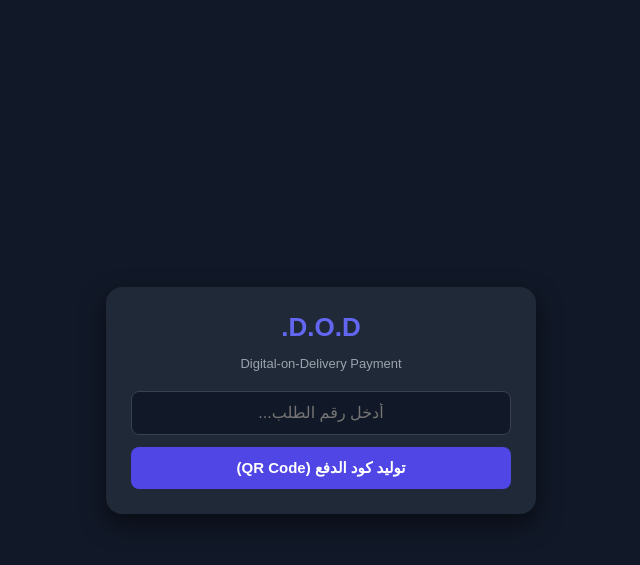
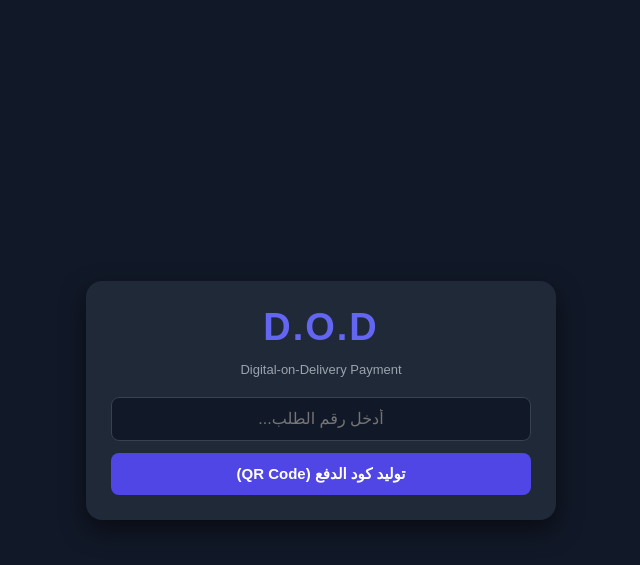
Before and after one commit to ahmdnaaman03-cmd/DOD, a Flask app: page / in a window 1280 px wide. Shown: the top 565 px of the page, without its empty margins (319-959 px from the left). Run offline with Flask 3, Linux system fonts and the light colour scheme.

Commit message:
Update title formatting and size

```diff
--- a/templates/index.html
+++ b/templates/index.html
@@ -6,8 +6,8 @@
     <title>D.O.D - Digital-on-Delivery</title>
     <style>
         body { background: #111827; color: #fff; font-family: sans-serif; display: flex; justify-content: center; align-items: center; min-height: 100vh; margin: 0; }
-        .card { background: #1f2937; padding: 25px; border-radius: 16px; width: 90%; max-width: 380px; text-align: center; box-shadow: 0 10px 25px rgba(0,0,0,0.5); }
-        h1 { color: #6366f1; margin: 0 0 5px 0; font-size: 26px; }
+        .card { background: #1f2937; padding: 25px; border-radius: 16px; width: 90%; max-width: 420px; text-align: center; box-shadow: 0 10px 25px rgba(0,0,0,0.5); }
+        h1 { color: #6366f1; margin: 0 0 5px 0; font-size: 38px; font-weight: 900; letter-spacing: 2px; width: 100%; display: block; }
         p.sub { color: #9ca3af; font-size: 13px; margin-bottom: 20px; }
         input { width: 100%; padding: 12px; border-radius: 8px; border: 1px solid #374151; background: #111827; color: #fff; text-align: center; font-size: 16px; box-sizing: border-box; margin-bottom: 12px; }
         button.btn { width: 100%; padding: 12px; border-radius: 8px; border: none; background: #4f46e5; color: #fff; font-weight: bold; font-size: 15px; cursor: pointer; }
@@ -19,7 +19,7 @@
 </head>
 <body>
     <div class="card">
-        <h1>D.O.D.</h1>
+        <h1>D.O.D</h1>
         <p class="sub">Digital-on-Delivery Payment</p>
         <input type="text" id="orderId" placeholder="أدخل رقم الطلب...">
         <button class="btn" onclick="run()">توليد كود الدفع (QR Code)</button>
```
